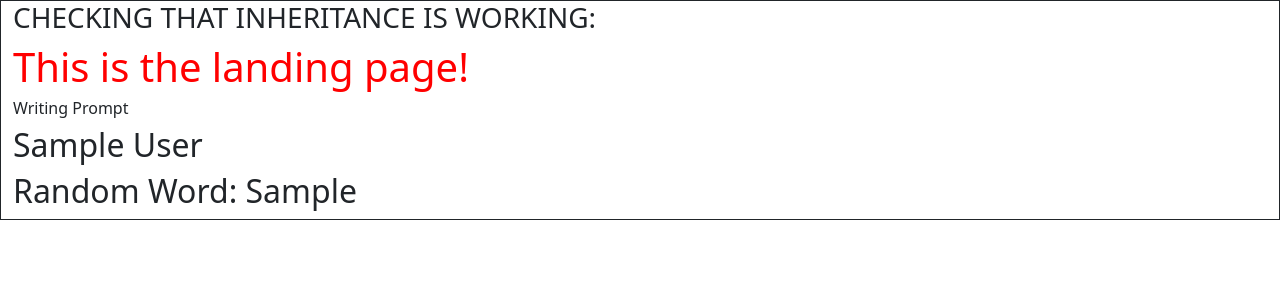
After one commit to VallieTracy/Writing-Prompt-App, a Flask app: page /writing-prompt in a window 1280 px wide. The commit adds this page. Shown: the top 300 px of the page. Run offline with Flask 2, Linux system fonts and the light colour scheme; the visitor is signed in with stand-in values (Sample User, id 1); tables that the repository leaves empty hold one stand-in row (values such as "Sample post").

Commit message:
have created working session to store random dictionary

```diff
--- a/server.py
+++ b/server.py
@@ -17,32 +17,6 @@ def index():
     """Show homepage."""
 
     return render_template('log-in.html')
-
-@app.route('/log-in', methods=['POST'])
-def log_in():
-    """Process user log-in"""
-
-    email = request.form.get('email')
-    password = request.form.get('password')
-
-    user = crud.get_user_by_email(email)
-    random_word = crud.get_random_word()
-
-    writing_dictionary = writing_functions.get_random_dictionary()
-    prompt_name = writing_dictionary['name']
-    writing_directions = writing_dictionary['directions']
-
-
-    if not user or user.password != password:
-        flash("The email or password you entered was incorrect.")
-        return redirect('/')
-
-    # So far, the else statement is just redirecting to a new html page and displaying the welcome message.  For testing purposes only!
-    else:
-        # Log in user by storing the user's email in session
-        session["user_email"] = user.email
-        welcome = f"Welcome back {user.first_name}!"
-        return render_template('writing_directions.html', welcome_message=welcome, word=random_word, writing_directions=writing_directions,name=prompt_name)
 
 @app.route('/register')
 def register():
@@ -66,6 +40,36 @@ def register_user():
         crud.create_user(email, first_name, last_name, password)
         flash('Account created.  Please log-in.')
         return redirect('/')
+
+@app.route('/writing-directions', methods=['POST'])
+def log_in():
+
+    email = request.form.get('email')
+    password = request.form.get('password')
+    user = crud.get_user_by_email(email)
+
+    if not user or user.password != password:
+        flash("The email or password you entered was incorrect.")
+        return redirect('/')
+
+    else:
+        writing_dictionary = writing_functions.get_random_dictionary()
+        prompt_name = writing_dictionary['name']
+        writing_directions = writing_dictionary['directions']
+        session["prompt_name"] = prompt_name
+        session["user_email"] = user.email
+        welcome = f"Welcome back {user.first_name}!"
+        return render_template('writing_directions.html', welcome_message=welcome, writing_directions=writing_directions,name=prompt_name)
+
+
+
+# Route that directs to writing_prompt.html
+@app.route('/writing-prompt')
+def writing_prompt():
+
+    random_word = crud.get_random_word()
+    prompt_name = session["prompt_name"]
+    return render_template('writing_prompt.html', word=random_word, name=prompt_name)
 
 
 if __name__ == "__main__":
--- a/templates/log-in.html
+++ b/templates/log-in.html
@@ -4,7 +4,7 @@
 {% block content %}
     <h6>Here's the log-in page</h6>
     <h3>LOG IN</h3>
-    <form action='/log-in' method='post'>
+    <form action='/writing-directions' method='post'>
         <div>
           <label for="email">Email: </label>
           <input type="email" name="email" id="email" required>
--- /dev/null
+++ b/templates/writing_prompt.html
@@ -0,0 +1,15 @@
+{% extends 'base.html' %}
+{% block title %}PROMPT{% endblock %}
+
+{% block content %}
+    <h6>Writing Prompt</h6>
+    <h2>{{  name  }}</h2>
+
+
+    <h2>Random Word: {{  word  }}</h2>
+
+
+
+
+
+{% endblock %}
```
Also changed, not shown: templates/writing_directions.html (+4 -4 lines).
